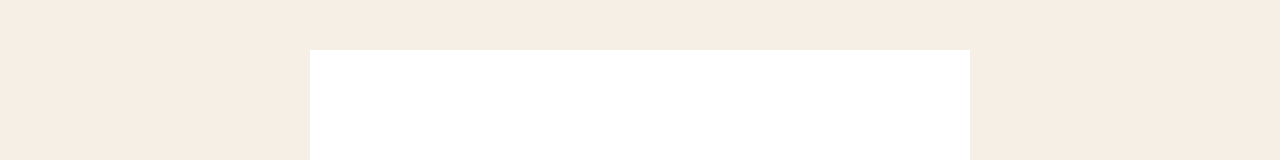
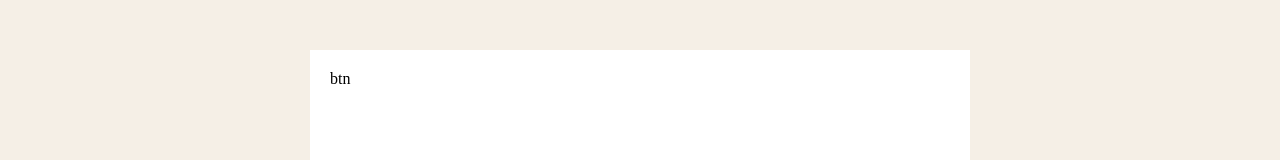
Before and after one commit to WangTZ1996/wangtianzhuBlog_next, a Next.js app: page /friendLink in a window 1280 px wide. Shown: the part 298-458 px from the top of the page. Built offline with nearby package versions, Linux system fonts and the light colour scheme.

Commit message:
feat: change link copy button icon

```diff
--- a/components/blogCard/index.tsx
+++ b/components/blogCard/index.tsx
@@ -38,7 +38,7 @@ export const BlogCard = (props: BlogCardProps) => {
                 {
                     videoSrc && checkVideo(videoSrc) ? <video className={ back ? styles.back : ''} preload muted poster={coverSrc} autoPlay={isAutoPlay} controls={isShowController} loop={isLoop} >
                         <source src={videoSrc}></source>
-                    </video> : <img className={styles.cover} src={coverSrc} alt=''></img>
+                    </video> : <img lazy className={styles.cover} src={coverSrc} alt=''></img>
                 }
                 {
                     isFullScreen ? null :
--- a/components/blogCard/linkCard.tsx
+++ b/components/blogCard/linkCard.tsx
@@ -36,7 +36,8 @@ export const LinkCard = (props: LinkCardProps) => {
                 <a href={href} target="_blank" rel="noreferrer">
                     { href }
                 </a>
-                <CopyOutlined onClick={() => copyFn(href)} style={{ fontSize: '20px', marginLeft: '4px', cursor: 'pointer',color: '#2440b3' }}/>
+                {/* <CopyOutlined onClick={() => copyFn(href)} style={{ fontSize: '20px', marginLeft: '4px', cursor: 'pointer',color: '#2440b3' }}/> */}
+                <div onClick={() => copyFn(href)} style={{ fontSize: '14px', color: '#fff', boxShadow: 'rgb(14 14 44 / 40%) 0px 1px', fontWeight: '900', padding: '4px 10px', borderRadius: '100px', background: '#1fc7d4', cursor: 'pointer' }}>COPY</div>
             </div>
             <a href={href} target="_blank" rel="noreferrer">
                 <h2 className={styles.title}>{ title }</h2>
--- a/pages/blog/[blogid].tsx
+++ b/pages/blog/[blogid].tsx
@@ -112,7 +112,7 @@ export default function Blog () {
             <title>{ `${rawData.title || ''} | 王天柱的博客` }</title>
             <meta charSet="utf-8"></meta>
             <meta name="description" content={rawData.description} />
-            <meta keywords={rawData.keywords}></meta>
+            <meta name="keywords" content={rawData.keywords} />
             <meta name="google" content="notranslate" />
             <meta name="viewport" content="width=device-width, initial-scale=1" />
             <link rel="icon" href="/favicon.ico" />
@@ -148,12 +148,12 @@ export default function Blog () {
                       <div>
                         <h1 {...props}></h1>
                         <div className={ style.userProfile }>
-                              {/* {<div className={ style.uploadBtn } onClick={() => uploadBlogToChain({
+                              {<div className={ style.uploadBtn } onClick={() => uploadBlogToChain({
                                   address: account,
                                   data: Wallet.strToHex(blog)
                                 })}>
                                 文章上链<ArrowUpOutlined />
-                              </div>} */}
+                              </div>}
                               <div className={style.mainInfo}>
                                   {
                                     rawData.TransactionHash ? <div className={style.author}>
--- a/pages/friendLink/index.tsx
+++ b/pages/friendLink/index.tsx
@@ -1,13 +1,29 @@
 // @ts-nocheck
-import React, { useState, useEffect } from "react";
+import React, { useState, useEffect, useMemo } from "react";
 import { PageHeader } from '@/components'
 
 import Wallet from '@/utils/wallet'
 
 import style from "./index.module.css"
 
+const Btn = (props: any) => {
+    // const [state, setState] = useState({ name: 'abc' })
+    // const state = { name: 'abc' }
+
+    console.log('btn update')
+
+    return useMemo(() => {
+        console.log('btn render')
+        return (
+            <div>btn</div>
+        )
+    }, [props.state])
+}
+
 const FriendLink = () => {
     const [account, setAccount] = useState('');
+    const [state, setState] = useState({ name: 'abc' })
+    // const state = { name: 'abc' }
 
     const connectWallet = async () => {
         await Wallet.connect('metamask')
@@ -23,7 +39,7 @@ const FriendLink = () => {
 
             </div>
             <div className={style.content}>
-
+                <Btn state={state} />
             </div>
         </div>
     )
```
